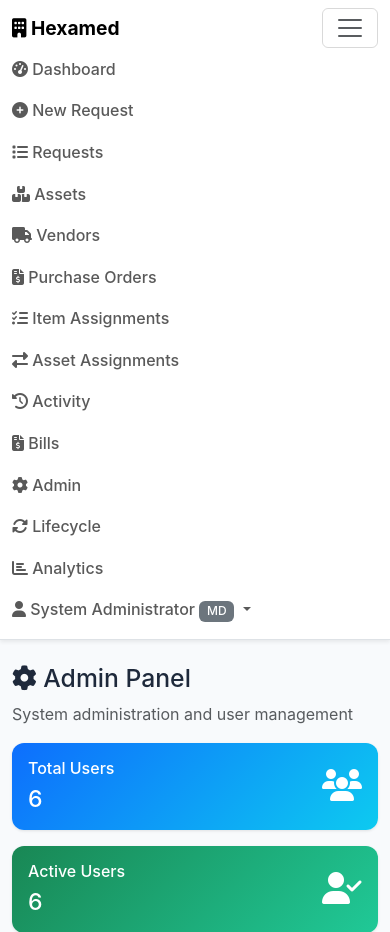
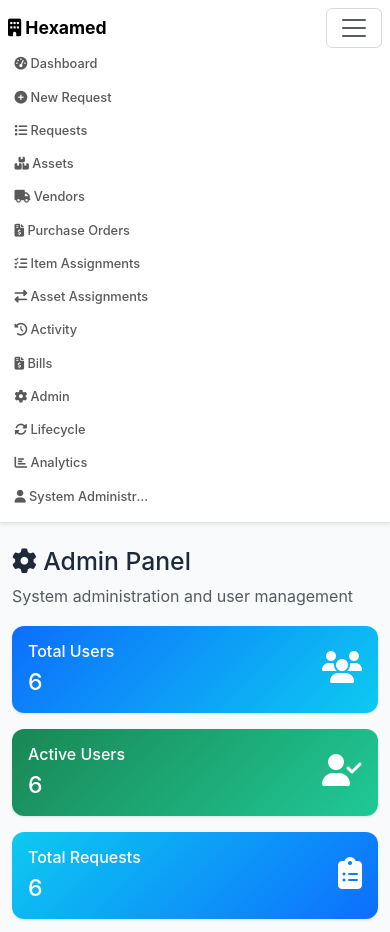
Before and after one commit to amaan1133/heeeeeeeeeeeeeeeeeeeeeeeexxxxxxxxxxaaaaaa, a Flask app: page /admin in a window 390 px wide, after a click that opens the changed part. Shown: the top 932 px of the page. Run offline with Flask 3, Linux system fonts and the light colour scheme; a user stored in the database is signed in; data comes from the database, SQL or seed files in the repository.

Commit message:
Assistant checkpoint: Fix navbar header responsiveness for all screen sizes
Assistant generated file changes:
- static/style.css: Fix navbar responsiveness and user dropdown layout

---

User prompt:

 Hexamed
 Dashboard
 New Request
 Requests
 Assets
 Vendors
 Purchase Orders
 Item Assignments
 Asset Assignments
 Activity
 Bills
 Upload Bill
 Lifecycle
 Analytics
Quick search...
 Accounts Manager Accounts/SCM  i am asking about this header   fix it fit it to the screen

Replit-Commit-Author: Assistant
Replit-Commit-Session-Id: e5b56c36-8d49-4d9a-ac94-25d0eff0d365

```diff
--- a/static/style.css
+++ b/static/style.css
@@ -472,3 +472,81 @@ body {
             margin-bottom: 5px;
             word-wrap: break-word;
             overflow-wrap: break-word;
+        }
+
+        /* Navbar fixes for better responsiveness */
+        .navbar-nav .nav-link {
+            white-space: nowrap;
+            padding: 0.5rem 0.75rem;
+        }
+
+        @media (max-width: 1400px) {
+            .navbar-nav .nav-link {
+                font-size: 0.875rem;
+                padding: 0.5rem 0.5rem;
+            }
+
+            .navbar-brand {
+                font-size: 1.1rem;
+            }
+        }
+
+        @media (max-width: 1200px) {
+            .navbar-nav .nav-link {
+                font-size: 0.8rem;
+                padding: 0.4rem 0.4rem;
+            }
+
+            .navbar .container {
+                max-width: 100%;
+                padding-left: 0.5rem;
+                padding-right: 0.5rem;
+            }
+        }
+
+        /* User dropdown and search container fixes */
+        .navbar .search-container {
+            min-width: 200px;
+            max-width: 250px;
+        }
+
+        .navbar .search-container .input-group {
+            width: 100% !important;
+        }
+
+        @media (max-width: 1400px) {
+            .navbar .search-container {
+                min-width: 180px;
+                max-width: 200px;
+            }
+        }
+
+        @media (max-width: 1200px) {
+            .navbar .search-container {
+                display: none !important;
+            }
+        }
+
+        /* User dropdown styling */
+        .navbar .dropdown-toggle {
+            white-space: nowrap;
+            max-width: 200px;
+            overflow: hidden;
+            text-overflow: ellipsis;
+        }
+
+        .navbar .badge {
+            font-size: 0.65rem;
+            padding: 0.25em 0.4em;
+        }
+
+        @media (max-width: 1400px) {
+            .navbar .dropdown-toggle {
+                max-width: 150px;
+            }
+
+            .navbar .badge {
+                font-size: 0.6rem;
+                padding: 0.2em 0.3em;
+            }
+        }
```
